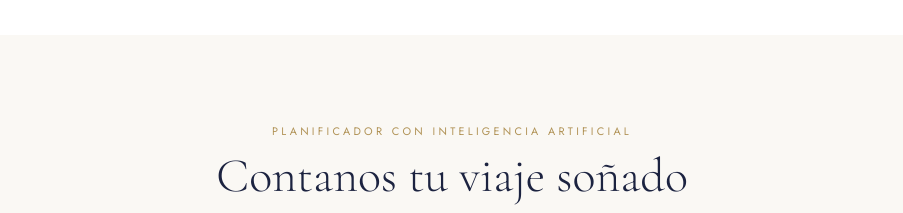
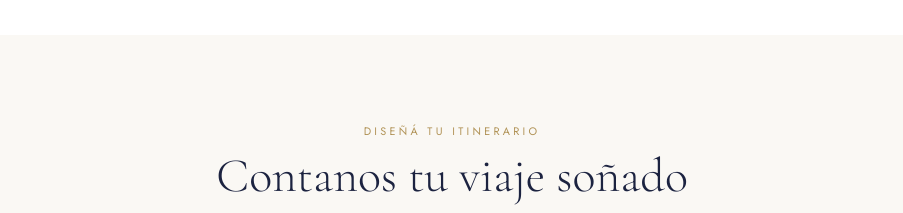
Before and after one commit to santtir/ViajarATuManera, a website: page public/index.html in a window 1280 px wide. Shown: the part 2360-2573 px from the top of the page, without its empty margins (188-1091 px from the left). Drawn offline with nearby package versions, Linux system fonts and the light colour scheme; no server answers.

Commit message:
cambio titulo de generador de itinerarios

```diff
--- a/public/index.html
+++ b/public/index.html
@@ -194,7 +194,7 @@
     <section id="planificador">
       <div class="plan-inner">
         <div class="section-top" data-animate="fade-up">
-          <p class="section-tag">Planificador con Inteligencia Artificial</p>
+          <p class="section-tag">Diseñá tu itinerario</p>
           <h2 class="section-title">Contanos tu viaje soñado</h2>
         </div>
         <div class="form-card" data-animate="fade-up" data-delay="100">
```
